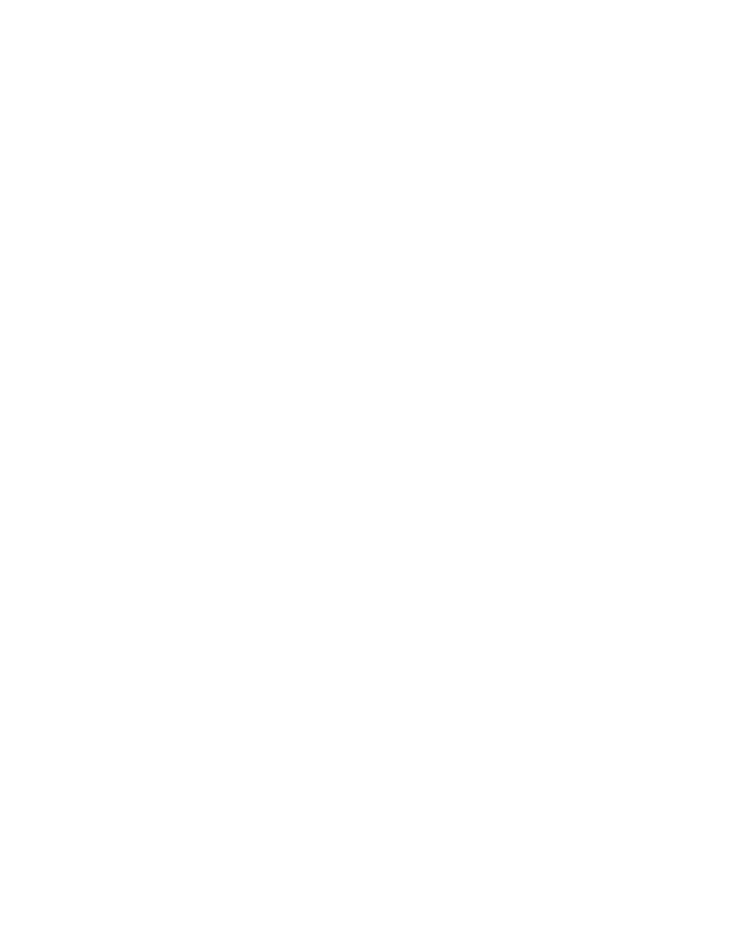
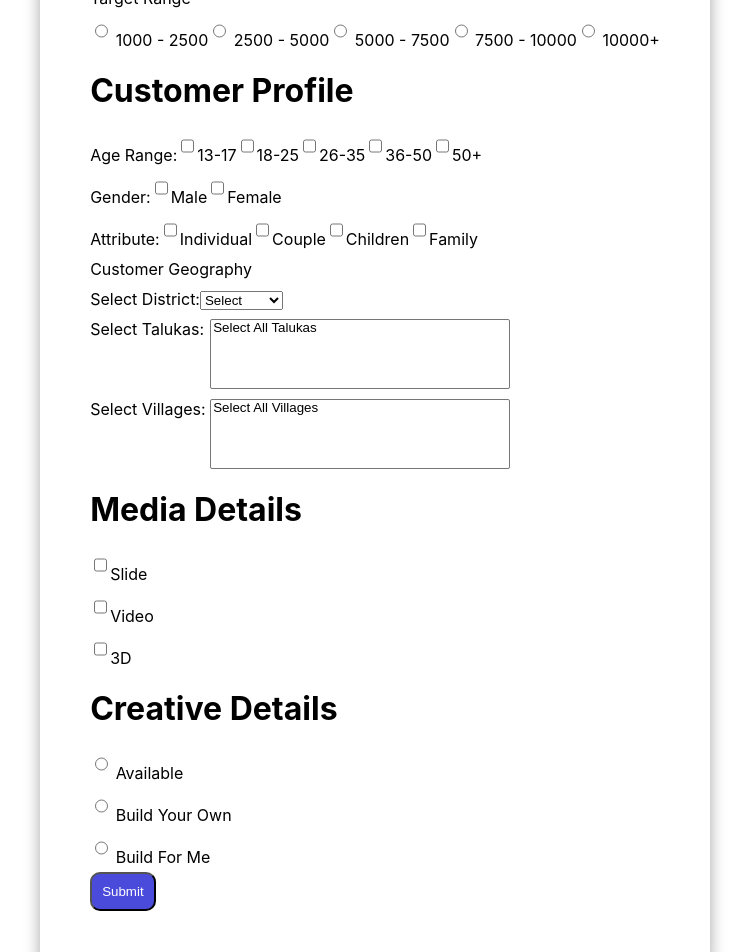
Before and after one commit to Swapnilchavan13/GreyowlWork, a React (Create React App) app in the folder advertiser/: page /campaign in a window 1280 px wide. Before the commit this address had no page. Shown: the part 140-1092 px from the top of the page, without its empty margins (265-1014 px from the left). Before the commit the page ends 800 px from the top, so only its background shows below. Built offline with nearby package versions, Linux system fonts and the light colour scheme.

Commit message:
Update pending for radio

```diff
--- a/advertiser/src/App.js
+++ b/advertiser/src/App.js
@@ -1,7 +1,8 @@
 import './App.css';
 import { BrowserRouter, Routes, Route } from "react-router-dom";
 import { Account } from './Component/Account';
-import { Customerdetails } from './Component/Customerdetails';
+import { Campaigndetails } from './Component/Campaigndetails';
+import { Module2 } from './Component/Module2';
 
 
 function App() {
@@ -9,7 +10,9 @@
     <BrowserRouter>
     <Routes>
       <Route path="/" element={<Account />}></Route>
-      <Route path="/customer" element={<Customerdetails />}></Route>
+      <Route path="/campaign" element={<Campaigndetails />}></Route>
+      <Route path="/module2" element={<Module2 />}></Route>
+
     </Routes>
   </BrowserRouter>
   );
--- a/advertiser/src/Component/Customerdetails.jsx
+++ b/advertiser/src/Component/Campaigndetails.jsx
@@ -1,7 +1,7 @@
 import React, { useState } from 'react';
 import "./customer.css";
 
-export const Customerdetails = () => {
+export const Campaigndetails = () => {
 
   var districtsData  = [
     {
@@ -50,26 +50,33 @@
   const [selectAllTalukas, setSelectAllTalukas] = useState(false);
   const [selectAllVillages, setSelectAllVillages] = useState(false);
   const [range, setRange] = useState(0);
+  const [detail, setDetail] = useState('');
+
+//Customer Pofile
+  const [selectedAgeRange, setSelectedAgeRange] = useState('');
+  const [selectedGender, setSelectedGender] = useState('');
+  const [selectedAttribute, setSelectedAttribute] = useState('');
+
+
+  const ageRanges = [
+    { label: '13-17', value: '13-17' },
+    { label: '18-25', value: '18-25' },
+    { label: '26-35', value: '26-35' },
+    { label: '36-50', value: '36-50' },
+    { label: '50+', value: '50+' }
+  ];
+
+  const genderOptions = ['Male', 'Female'];
+
+  const attributeOptions = ['Individual', 'Couple', 'Children', 'Family'];
 
   // Media Details
   const [mediaSlide, setMediaSlide] = useState(false);
   const [mediaVideo, setMediaVideo] = useState(false);
   const [media3D, setMedia3D] = useState(false);
-  const [budget, setBudget] = useState('');
-  const [profile, setProfile] = useState('');
-
 
   const [newTaluka, setNewTaluka] = useState('');
   const [newVillage, setNewVillage] = useState('');
-
-  // Creative Details
-  const [creativeAvailable, setCreativeAvailable] = useState(false);
-  const [creativeBuildYourOwn, setCreativeBuildYourOwn] = useState(false);
-  const [video, setVideo] = useState(false);
-  const [three, setThree] = useState(false);
-  const [slide, setSlide] = useState(false);
-
-
 
   const handleDistrictChange = (event) => {
     setSelectedDistrict(event.target.value);
@@ -159,13 +166,29 @@
 
 
 
+  // Target Range
   const handleRangeChange = (event) => {
-    const newRange = parseInt(event.target.value);
+    const newRange = event.target.value;
     setRange(newRange);
   };
-
+  const handleDetailChange = (event) =>{
+    const newDetail = event.target.value;
+    setDetail(newDetail);
+  }
 
   const handleSubmit = () => {
+    // Check if any necessary detail is missing
+    if (
+      !selectedAgeRange ||
+      !selectedGender ||
+      !selectedAttribute ||
+      !detail
+    ) {
+      alert('Please fill in all required details before submitting.');
+      return; // Don't submit the form
+    }
+
+    // Construct the form data
     const formData = {
       selectedDistrict,
       selectedTalukas,
@@ -174,49 +197,129 @@
       mediaSlide,
       mediaVideo,
       media3D,
-      budget,
-      profile,
-      creativeAvailable,
-      creativeBuildYourOwn,
-      video,
-      three,
-      slide,
+      detail,
+      selectedAgeRange,
+      selectedGender,
+      selectedAttribute,
     };
 
-    // Save the form data to local storage
-    localStorage.setItem('formData', JSON.stringify(formData));
-    alert("Data Saved")
+    const existingFormData = JSON.parse(localStorage.getItem('formData')) || [];
+
+    // Add the new form data to the array
+    existingFormData.push(formData);
+
+    // Save the updated form data array to local storage
+    localStorage.setItem('formData', JSON.stringify(existingFormData));
+
+    // Clear the form fields
+    setSelectedAgeRange('');
+    setSelectedGender('');
+    setSelectedAttribute('');
+    setDetail('');
+    setSelectedDistrict('');
+    setSelectedTalukas([]);
+    setSelectedVillages([]);
+    setRange('');
+    setMediaSlide(false);
+    setMediaVideo(false);
+    setMedia3D(false);
+
+    alert('Data Saved');
   };
-
-  const savedName = localStorage.getItem('userName');
-
 
 
   return (
     <div className='App'>
-      <h2>Hello {savedName} !!!</h2>
-      <h1>Customer Details</h1>
+      <h1>Campaign Details</h1>
        <div>
-        <label>Target Number</label>
+        <label>Target Range</label><br />
         <input
-          type="range"
-          min="1"
-          max="10000"
-          step="1"
-          value={range}
+          type="radio"
+          name="range"
+          value="1000-2500"
           onChange={handleRangeChange}
+          checked={range === '1000-2500'}
+        /> 1000 - 2500
+        <input
+          type="radio"
+          name="range"
+          value="2500-5000"
+          onChange={handleRangeChange}
+          checked={range === '2500-5000'}
+        /> 2500 - 5000
+        <input
+          type="radio"
+          name="range"
+          value="5000-7500"
+          onChange={handleRangeChange}
+          checked={range === '5000-7500'}
+        /> 5000 - 7500
+        <input
+          type="radio"
+          name="range"
+          value="7500-10000"
+          onChange={handleRangeChange}
+          checked={range === '7500-10000'}
+        /> 7500 - 10000
+        <input
+          type="radio"
+          name="range"
+          value="10000+"
+          onChange={handleRangeChange}
+          checked={range === '10000+'}
+        /> 10000+
+      </div>
+        <div>
+        <label>
+        <div>
+        <h1>Customer Profile</h1>
+        <div>
+          <label>Age Range:</label>
+          {ageRanges.map(range => (
+            <label key={range.value}>
+              <input
+                type="checkbox"
+                name="ageRange"
+                value={range.value}
+                // checked={selectedAgeRange === range.value}
+                onChange={() => setSelectedAgeRange(range.value)}
               />
-        <h3>{range}</h3>
+              {range.label}
+            </label>
+          ))}
+        </div>
+        <div>
+          <label>Gender:</label>
+          {genderOptions.map(gender => (
+            <label key={gender}>
+              <input
+                type="checkbox"
+                name="gender"
+                value={gender}
+                // checked={selectedGender === gender}
+                onChange={() => setSelectedGender(gender)}
+              />
+              {gender}
+            </label>
+          ))}
+        </div>
+        <div>
+          <label>Attribute:</label>
+          {attributeOptions.map(attribute => (
+            <label key={attribute}>
+              <input
+                type="checkbox"
+                name="attribute"
+                value={attribute}
+                // checked={selectedAttribute === attribute}
+                onChange={() => setSelectedAttribute(attribute)}
+              />
+              {attribute}
+            </label>
+          ))}
         </div>
 
-        <div>
-        <label>
-            Customer Profile:
-            <input
-              type="text"
-              value={profile}
-              onChange={(event) => setProfile(event.target.value)}
-            />
+      </div>
           </label>
 
         </div>
@@ -303,70 +406,44 @@
             3D
           </label>
         </div>
-        <div>
-          <label>
-            Budget:
-            <input
-              type="text"
-              value={budget}
-              onChange={(event) => setBudget(event.target.value)}
-            />
-          </label>
-        </div>
         </div>
         </div>
         <div>
         <h1>Creative Details</h1>
         <div>
-          <label>
         <input
-              type="checkbox"
-              checked={creativeAvailable}
-              onChange={() => setCreativeAvailable(!creativeAvailable)}
+          type="radio"
+          name="detail"
+          value="available"
+          onChange={handleDetailChange}
+          checked={detail === 'available'}
+        /> Available <br />
+         {detail === 'available' && (
+      <div>
+        <input
+          type="file"
+          accept=".jpg,.jpeg,.png,.gif"
+          // Add your onChange function and state here for handling the file upload
         />
-            Available
-          </label>
       </div>
-        <div>
-          <label>
+    )}
         <input
-              type="checkbox"
-              onChange={() => setCreativeBuildYourOwn(!creativeBuildYourOwn)}
-              checked={creativeBuildYourOwn}
-            />
-            Build Your Own
-          </label>
+          type="radio"
+          name="detail"
+          value="buildown"
+          onChange={handleDetailChange}
+          checked={detail === 'buildown'}
+        /> Build Your Own <br />
+        <input
+          type="radio"
+          name="detail"
+          value="buildme"
+          onChange={handleDetailChange}
+          checked={detail === 'buildme'}
+        /> Build For Me
+
       </div>
-        <div>
-          <label>
-            <input
-              type="checkbox"
-              checked={slide}
-              onChange={() => setSlide(!slide)}
-            />
-            Slide
-          </label>
-        </div>
-        <div>
-          <label>
-            <input
-              type="checkbox"
-              checked={video}
-              onChange={() => setVideo(!video)}
-            />
-            Video
-          </label>
-        </div>
-        <div>
-          <label>
-            <input
-              type="checkbox"
-              checked={three}
-              onChange={() => setThree(!three)}
-            />
-            3D
-          </label>
-          </div>
+
           <button onClick={handleSubmit}>Submit</button>
 
         </div>
--- /dev/null
+++ b/advertiser/src/Component/Module2.jsx
@@ -0,0 +1,154 @@
+import React, { useState } from 'react';
+
+export const Module2 = () => {
+  const [businessName, setBusinessName] = useState('');
+  const [tagline, setTagline] = useState('');
+  const [description, setDescription] = useState('');
+  const [selectedAdjectives, setSelectedAdjectives] = useState([]);
+  const [storePhotos, setStorePhotos] = useState([]);
+  const [productPhotos, setProductPhotos] = useState([]);
+  const [videos, setVideos] = useState([]);
+  const [productVideos, setProductVideos] = useState([]);
+  const [selectedModels, setSelectedModels] = useState([]);
+  const [selectedAdType, setSelectedAdType] = useState([]);
+  const [selectedDuration, setSelectedDuration] = useState('');
+
+  const adjectiveOptions = [
+    'Reliable', 'Innovative', 'Quality', 'Elegant', 'Unique', 'Economical',
+    'Efficient', 'Modern', 'Luxurious', 'Friendly', 'Creative', 'Dynamic',
+    'Inspiring', 'Effective', 'Professional'
+  ];
+
+  const modelOptions = [
+    'Female(18-25)', 'Female(26-40)', 'Male(18-25)', 'Male(26-40)',
+    'Couple(18-25)', 'Couple(26-40)', 'Female(18-25)', 'Family(Of 4 People)', 'Senier citizn'
+  ];
+
+  const adTypeOptions = ['Slide', 'Slide With Audio', 'Video', '3D'];
+
+  const durationOptions = ['10 Sec', '20 Sec', '30 Sec', '40 Sec', '50 Sec', '60 Sec'];
+
+  const handleAdjectiveChange = (adjective) => {
+    if (selectedAdjectives.includes(adjective)) {
+      setSelectedAdjectives(selectedAdjectives.filter(adj => adj !== adjective));
+    } else {
+      setSelectedAdjectives([...selectedAdjectives, adjective]);
+    }
+  };
+
+  const handleModelChange = (model) => {
+    if (selectedModels.includes(model)) {
+      setSelectedModels(selectedModels.filter(mdl => mdl !== model));
+    } else {
+      setSelectedModels([...selectedModels, model]);
+    }
+  };
+
+  const handleAdTypeChange = (adType) => {
+    if (selectedAdType.includes(adType)) {
+      setSelectedAdType(selectedAdType.filter(type => type !== adType));
+    } else {
+      setSelectedAdType([...selectedAdType, adType]);
+    }
+  };
+
+  const handleSubmit = () => {
+    // Construct the data object from the form inputs
+    const formData = {
+      businessName,
+      tagline,
+      description,
+      selectedAdjectives,
+      storePhotos,
+      productPhotos,
+      videos,
+      productVideos,
+      selectedModels,
+      selectedAdType,
+      selectedDuration
+    };
+
+    // Save the formData to local storage
+    localStorage.setItem('adFormData', JSON.stringify(formData));
+  };
+
+  return (
+    <div>
+      {/* Your form elements */}
+      {/* Use state variables and event handlers to capture user input */}
+      {/* Remember to add proper JSX for form fields, labels, checkboxes, etc. */}
+      {/* Example: */}
+      <input
+        type="text"
+        value={businessName}
+        onChange={(e) => setBusinessName(e.target.value)}
+        placeholder="Business Name"
+      />
+
+      {/* Render adjective checkboxes */}
+      <div>
+        {adjectiveOptions.map((adjective, index) => (
+          <label key={index}>
+            <input
+              type="checkbox"
+              checked={selectedAdjectives.includes(adjective)}
+              onChange={() => handleAdjectiveChange(adjective)}
+            />
+            {adjective}
+          </label>
+        ))}
+      </div>
+
+      {/* Render model checkboxes */}
+      <div>
+        {modelOptions.map((model, index) => (
+          <label key={index}>
+            <input
+              type="checkbox"
+              checked={selectedModels.includes(model)}
+              onChange={() => handleModelChange(model)}
+            />
+            {model}
+          </label>
+        ))}
+      </div>
+
+      {/* Render ad type checkboxes */}
+      <div>
+        {adTypeOptions.map((adType, index) => (
+          <label key={index}>
+            <input
+              type="checkbox"
+              checked={selectedAdType.includes(adType)}
+              onChange={() => handleAdTypeChange(adType)}
+            />
+            {adType}
+          </label>
+        ))}
+      </div>
+
+      {/* Render duration radio buttons */}
+      <div>
+        {durationOptions.map((duration, index) => (
+          <label key={index}>
+            <input
+              type="radio"
+              name="duration"
+              value={duration}
+              checked={selectedDuration === duration}
+              onChange={() => setSelectedDuration(duration)}
+            />
+            {duration}
+          </label>
+        ))}
+      </div>
+
+      {/* Add more form elements for other fields (tagline, description, photos, videos, etc.) */}
+
+      {/* Submit button */}
+      <button onClick={handleSubmit}>Save</button>
+    </div>
+  );
+};
+
+export default Module2;
```
Also changed, not shown: advertiser/src/Component/Account.jsx (+91 -23 lines), advertiser/src/Component/customer.css (line endings or trailing spaces). Lines whose indentation alone changed are shown as unchanged.
